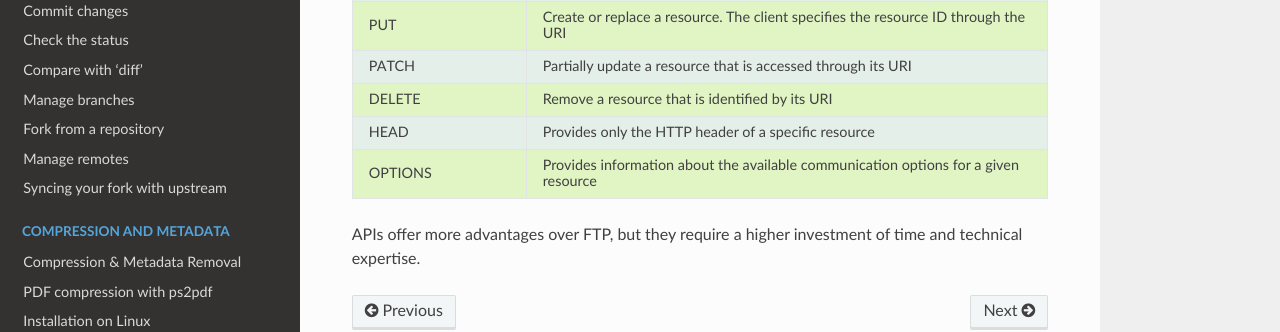
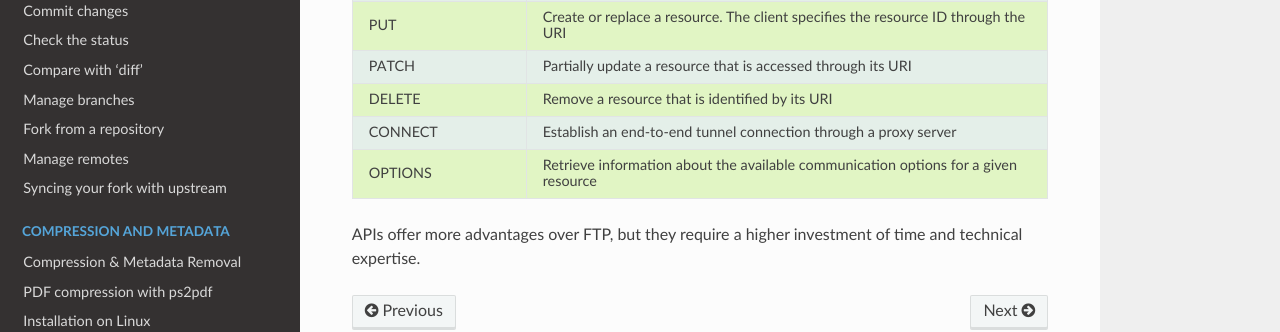
Before and after one commit to ka2in/bits4docs, a Sphinx documentation site: the page built from docs/source/ftp-vs-api.rst, in a window 1280 px wide and 900 px high, scrolled down 2200 px. Shown: the part 441-773 px from the top of the window. Built offline with Sphinx 7.4.7 and the Read the Docs theme 2.0.0, drawn with Linux system fonts in a browser that asks for light colours.

Commit message:
Updating the table about HTTP verbs

```diff
--- a/docs/source/ftp-vs-api.rst
+++ b/docs/source/ftp-vs-api.rst
@@ -86,9 +86,9 @@ The commonly used version of HTTP, i.e. HTTP/1.1, defines eight verbs as the tab
      - Partially update a resource that is accessed through its URI
    * - DELETE
      - Remove a resource that is identified by its URI
-   * - HEAD
-     - Provides only the HTTP header of a specific resource
+   * - CONNECT
+     - Establish an end-to-end tunnel connection through a proxy server
    * - OPTIONS
-     - Provides information about the available communication options for a given resource
+     - Retrieve information about the available communication options for a given resource
 
 APIs offer more advantages over FTP, but they require a higher investment of time and technical expertise.
```
Also changed, not shown: 1 other file.
